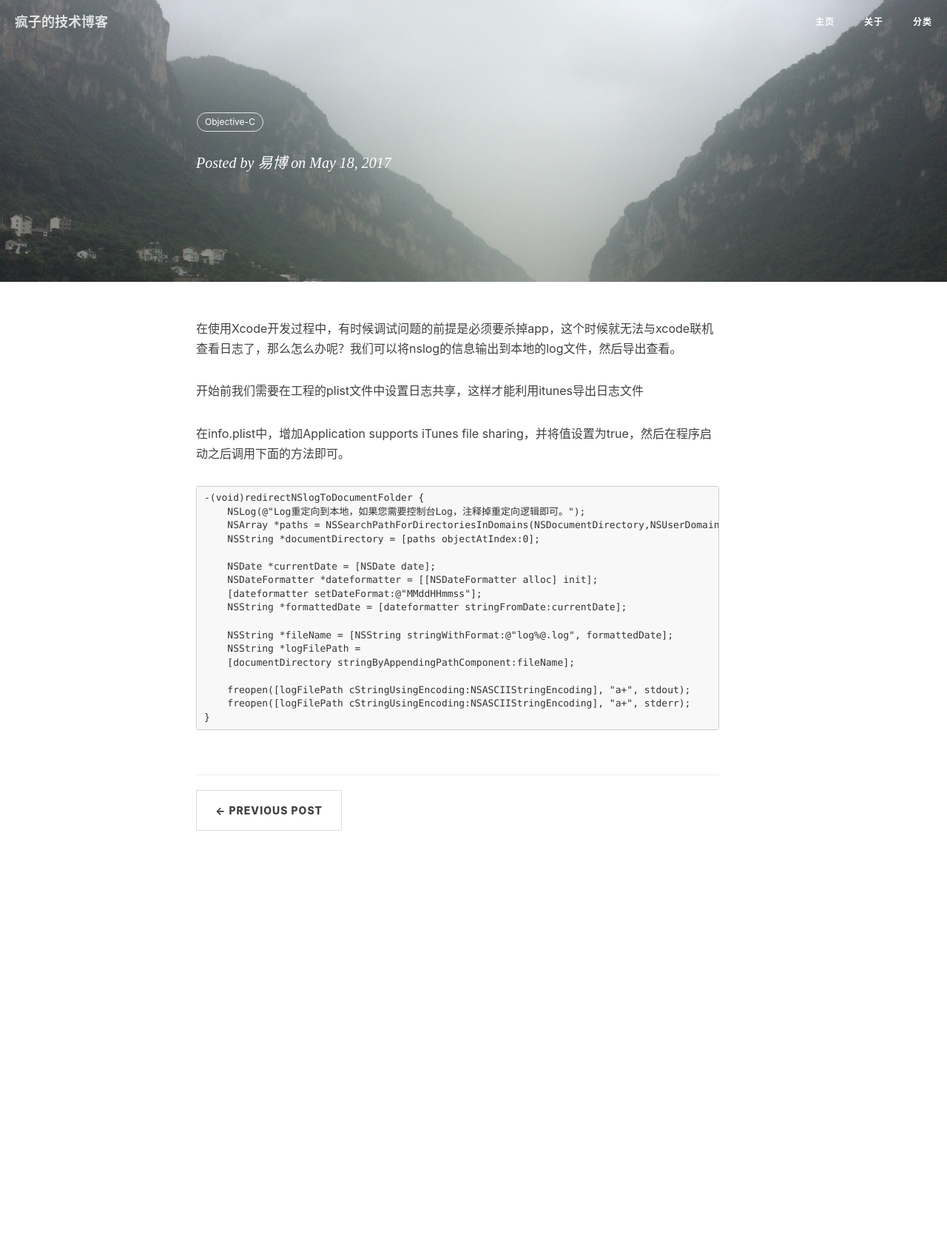
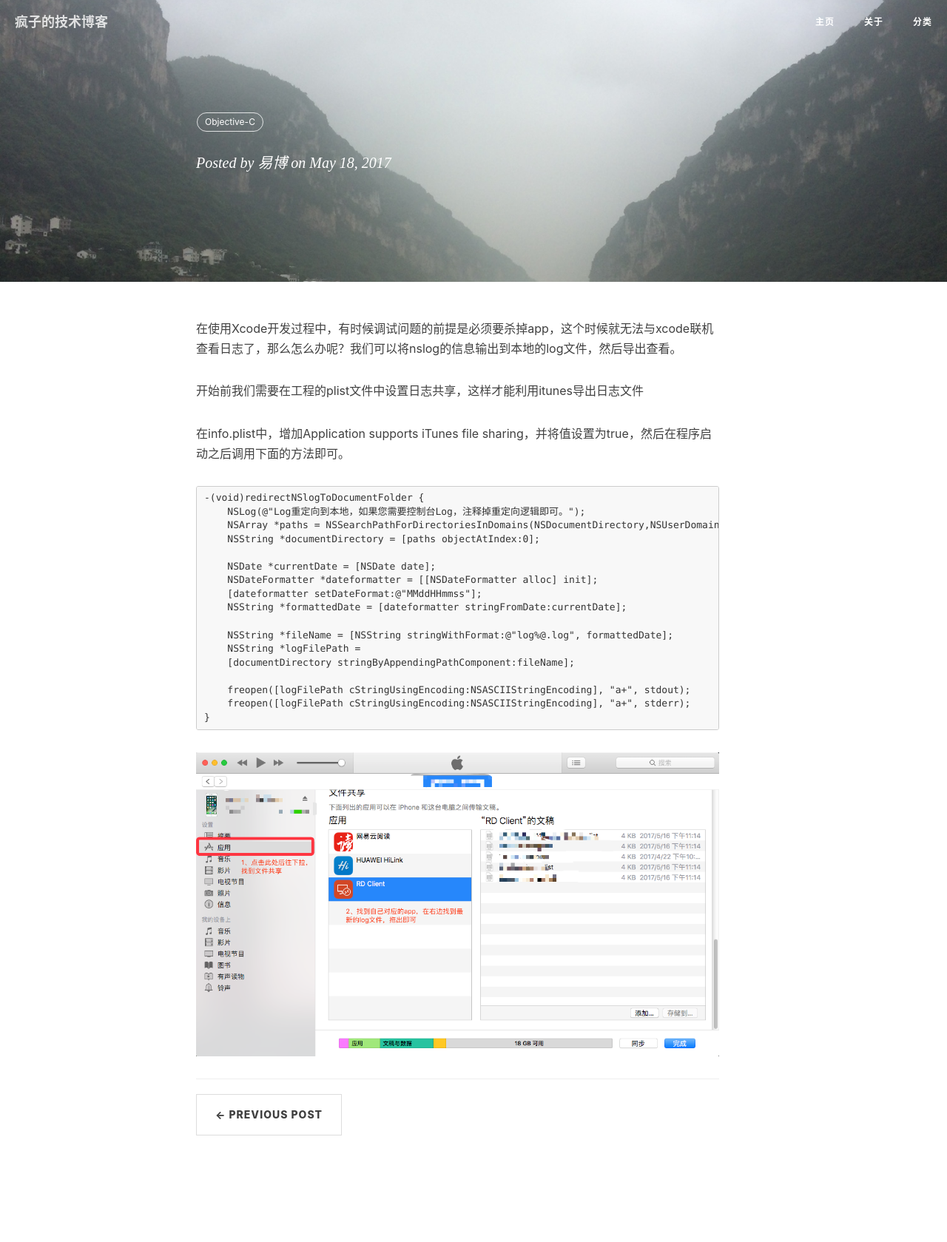
Before and after one commit to xttxqjfg/xttxqjfg.github.io, a Jekyll site: the page built from _posts/2017-05-18-log日志本地输出.markdown, in a window 1280 px wide. Shown: the whole page at 74% size. Built offline with Jekyll 4.4.1, drawn with Linux system fonts in a browser that asks for light colours; nearby versions of some CDN libraries; comment, search, counter and statistics services are not loaded; before the commit the page ends 1267 px from its top, so only the background shows below that.

Commit message:
no message

````diff
--- a/_posts/2017-05-18-log日志本地输出.markdown
+++ b/_posts/2017-05-18-log日志本地输出.markdown
@@ -35,4 +35,4 @@ tags:
 }
 ```
 
-![](img/201705/18/log.png)
+![](http://www.xttxqjfg.cn/img/201705/18/log.png)
````
